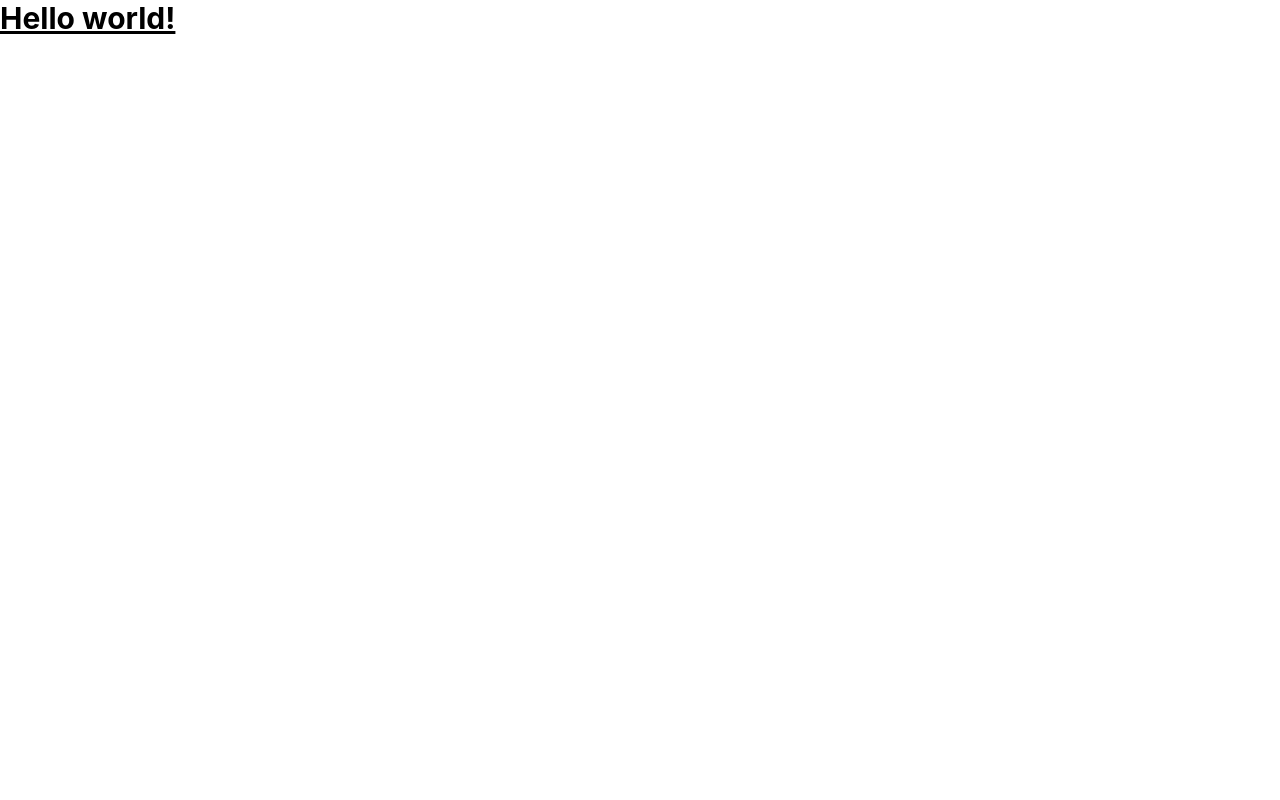
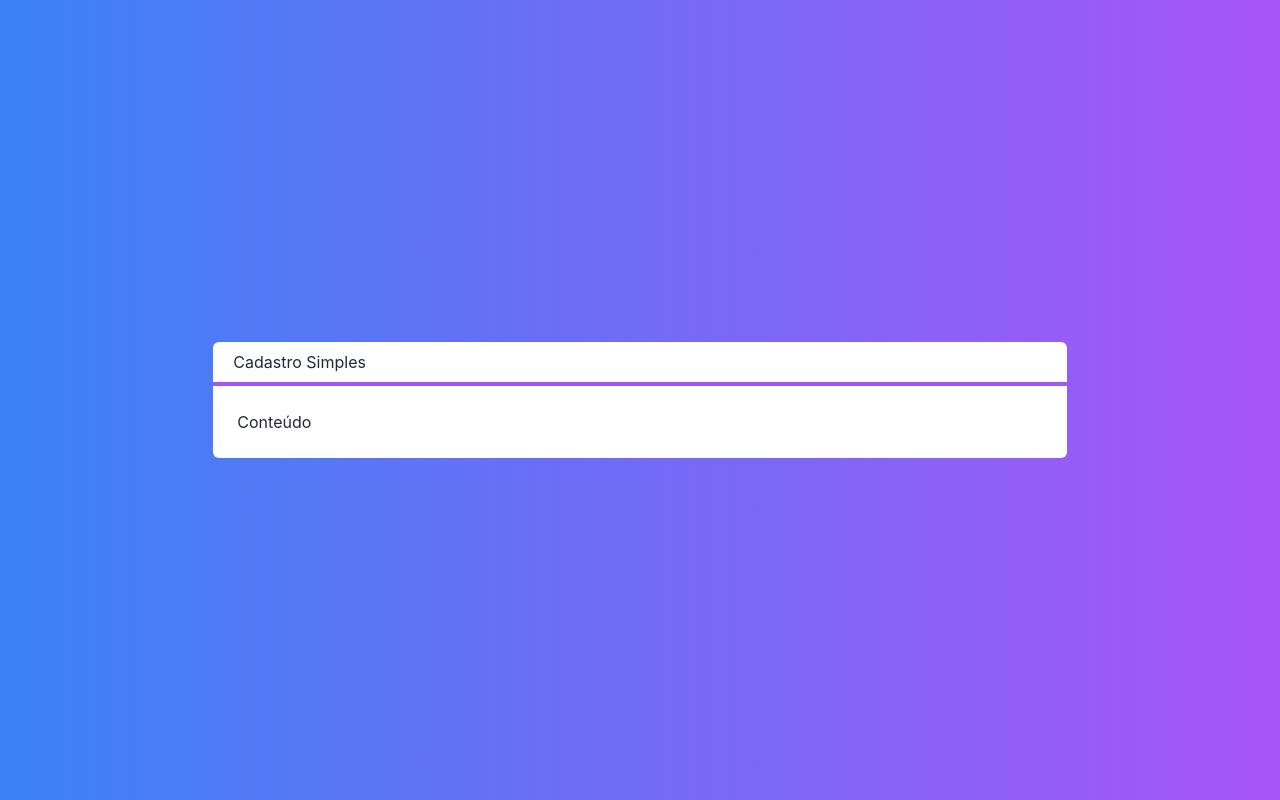
Before and after one commit to joanagodoy/nextjs-crud-cod3r, a Next.js app in the folder next-crud/: page / in a window 1280 px wide. Built offline with nearby package versions, Linux system fonts and the light colour scheme.

Commit message:
Cria componentes Layout e Titulo

```diff
--- /dev/null
+++ b/next-crud/src/components/Layout.tsx
@@ -0,0 +1,20 @@
+import Titulo from "./Titulo";
+
+interface LayoutProps{
+    titulo?: string,
+    children: any
+}
+
+export default function Layout(props: LayoutProps){
+    return (
+        <div className={`
+            flex flex-col w-2/3
+            bg-white text-gray-800 rounded-md
+        `}>
+            <Titulo>{props.titulo}</Titulo>
+            <div className="p-6">
+                {props.children}
+            </div>
+        </div>
+    )
+}
--- /dev/null
+++ b/next-crud/src/components/Titulo.tsx
@@ -0,0 +1,10 @@
+export default function Titulo(props){
+    return (
+        <div className="flex flex-col justify-center">
+            <h1 className="px-5 py-2">
+                {props.children}
+            </h1>
+            <hr className="border-2 border-purple-500"></hr>
+        </div>
+    )
+}
--- a/next-crud/src/pages/index.jsx
+++ /dev/null
@@ -1,7 +0,0 @@
-export default function Home() {
-  return (
-    <h1 className="text-3xl font-bold underline">
-      Hello world!
-    </h1>
-  )
-}
--- /dev/null
+++ b/next-crud/src/pages/index.tsx
@@ -0,0 +1,15 @@
+import Layout from '../components/Layout'
+
+export default function Home() {
+  return (
+    <h1 className={`
+      flex justify-center items-center h-screen
+      bg-gradient-to-r from-blue-500 to-purple-500
+      text-white
+    `}>
+      <Layout titulo="Cadastro Simples">
+        Conteúdo
+      </Layout>
+    </h1>
+  )
+}
```
